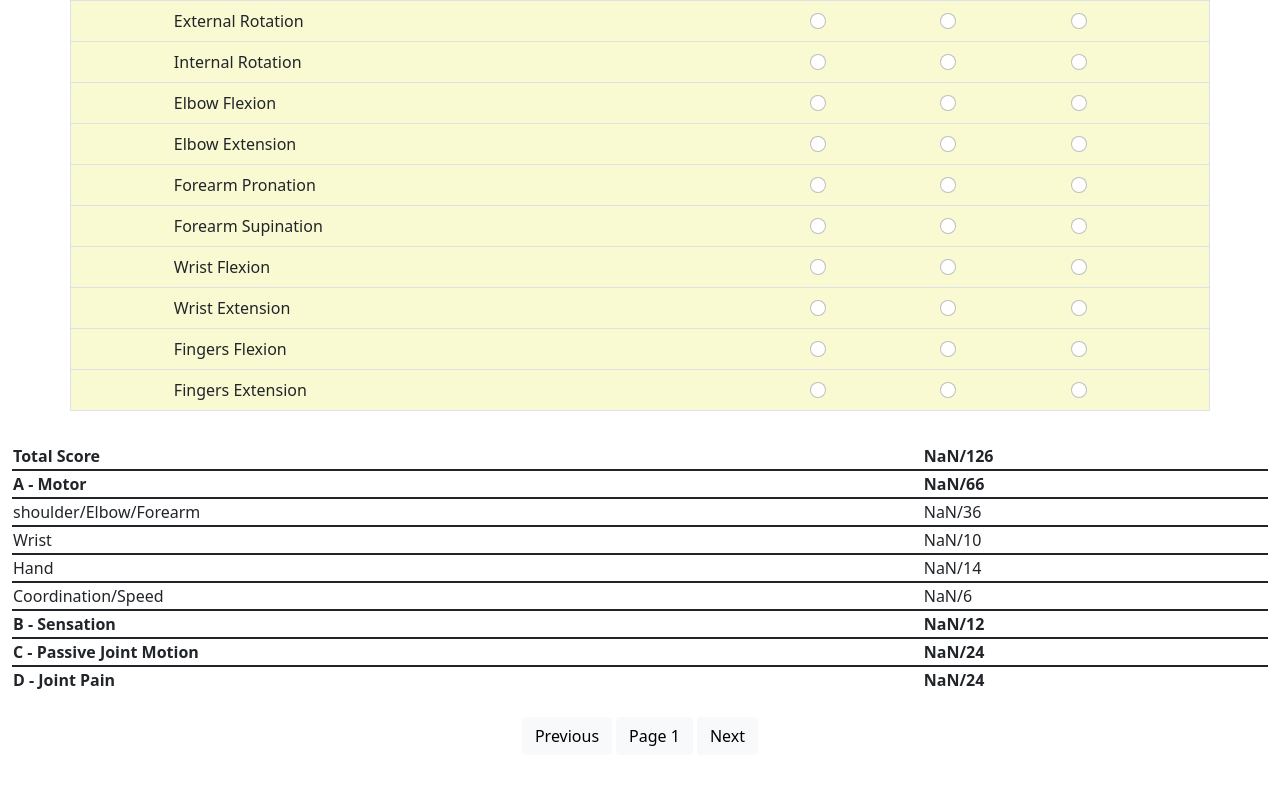
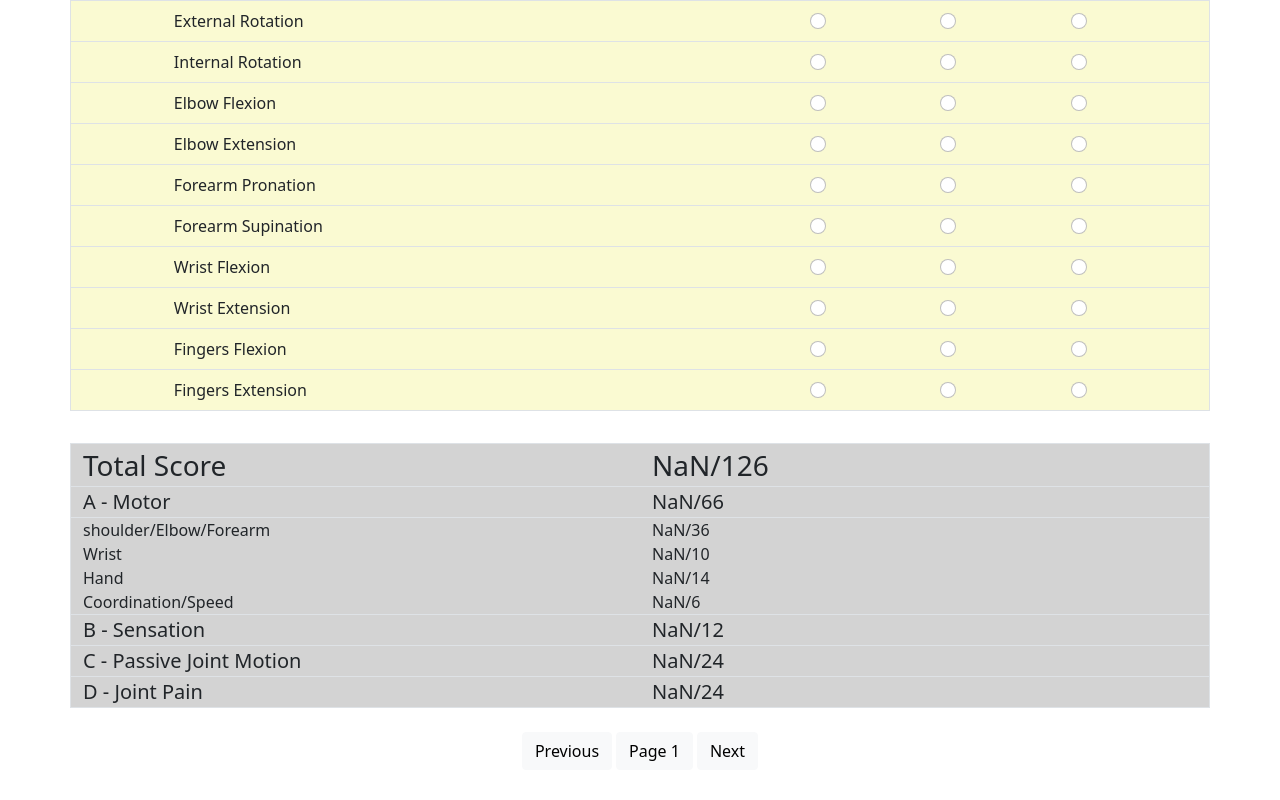
Before and after one commit to muhdarifrawi/20220313-Fma-Scoring, a Vue app: page / in a window 1280 px wide. Shown: the part 3227-4027 px from the top of the page. Built offline with nearby package versions, Linux system fonts and the light colour scheme.

Commit message:
Made the following changes to score table: - Formatted from Table to Div. - Changed to appear in all parts/pages of scoring.

```diff
--- a/src/components/AdminAndScore.vue
+++ b/src/components/AdminAndScore.vue
@@ -1791,44 +1791,7 @@
         </div>
       </div>
     </div>
-    <table class="table table-striped">
-      <tr>
-        <th>Total Score</th>
-        <th>{{ totalScore }}/126</th>
-      </tr>
-      <tr>
-        <th>A - Motor</th>
-        <th>{{ motorA }}/66</th>
-      </tr>
-      <tr>
-        <td>shoulder/Elbow/Forearm</td>
-        <td>{{ sef }}/36</td>
-      </tr>
-      <tr>
-        <td>Wrist</td>
-        <td>{{ wrist }}/10</td>
-      </tr>
-      <tr>
-        <td>Hand</td>
-        <td>{{ hand }}/14</td>
-      </tr>
-      <tr>
-        <td>Coordination/Speed</td>
-        <td>{{ cs }}/6</td>
-      </tr>
-      <tr>
-        <th>B - Sensation</th>
-        <th>{{ sensationB }}/12</th>
-      </tr>
-      <tr>
-        <th>C - Passive Joint Motion</th>
-        <th>{{ pjtC }}/24</th>
-      </tr>
-      <tr>
-        <th>D - Joint Pain</th>
-        <th>{{ jpD }}/24</th>
-      </tr>
-    </table>
+
   </div>
   <div id="part-2" class="container-fluid custom-top-buffer" v-if="part == 2">
     <h1>Keyform</h1>
@@ -2651,6 +2614,46 @@
             Bringing a comb to your head
           </p>
         </div>
+      </div>
+    </div>
+  </div>
+  <div id="score-section" class="container-fluid">
+    <div id="score-table" class="container border">
+      <div class="row border-bottom">
+        <div class="col fs-3">Total Score</div>
+        <div class="col fs-3">{{ totalScore }}/126</div>
+      </div>
+      <div class="row border-bottom">
+        <div class="col fs-5">A - Motor</div>
+        <div class="col fs-5">{{ motorA }}/66</div>
+      </div>
+      <div class="row">
+        <div class="col">shoulder/Elbow/Forearm</div>
+        <div class="col">{{ sef }}/36</div>
+      </div>
+      <div class="row">
+        <div class="col">Wrist</div>
+        <div class="col">{{ wrist }}/10</div>
+      </div>
+      <div class="row">
+        <div class="col">Hand</div>
+        <div class="col">{{ hand }}/14</div>
+      </div>
+      <div class="row border-bottom">
+        <div class="col">Coordination/Speed</div>
+        <div class="col">{{ cs }}/6</div>
+      </div>
+      <div class="row border-bottom">
+        <div class="col fs-5">B - Sensation</div>
+        <div class="col fs-5">{{ sensationB }}/12</div>
+      </div>
+      <div class="row border-bottom">
+        <div class="col fs-5">C - Passive Joint Motion</div>
+        <div class="col fs-5">{{ pjtC }}/24</div>
+      </div>
+      <div class="row">
+        <div class="col fs-5">D - Joint Pain</div>
+        <div class="col fs-5">{{ jpD }}/24</div>
       </div>
     </div>
   </div>
@@ -3118,4 +3121,7 @@ export default {
 #jp-table{
   background-color:lightgoldenrodyellow;
 }
+#score-table{
+  background-color:lightgray;
+}
 </style>
```
